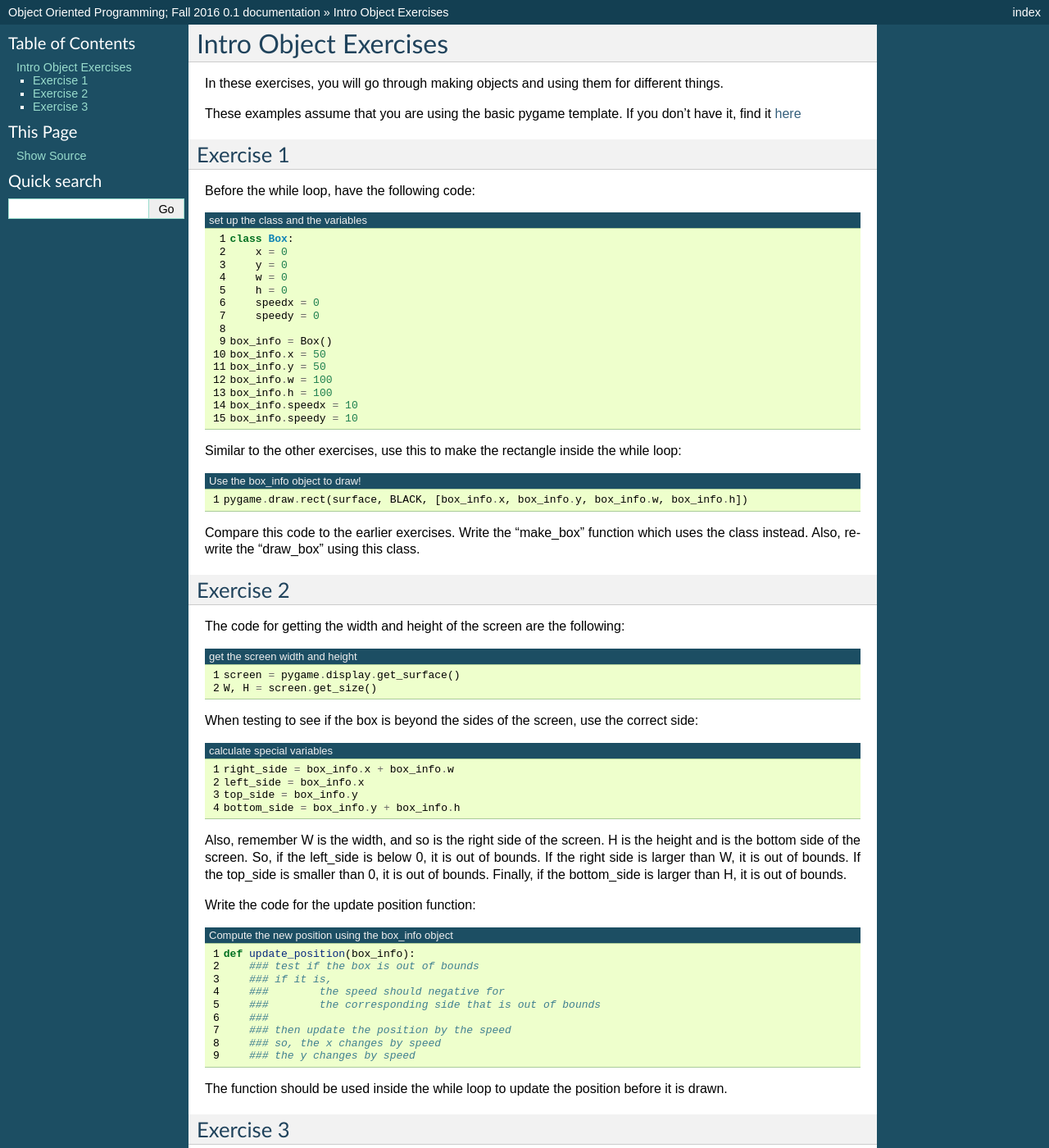
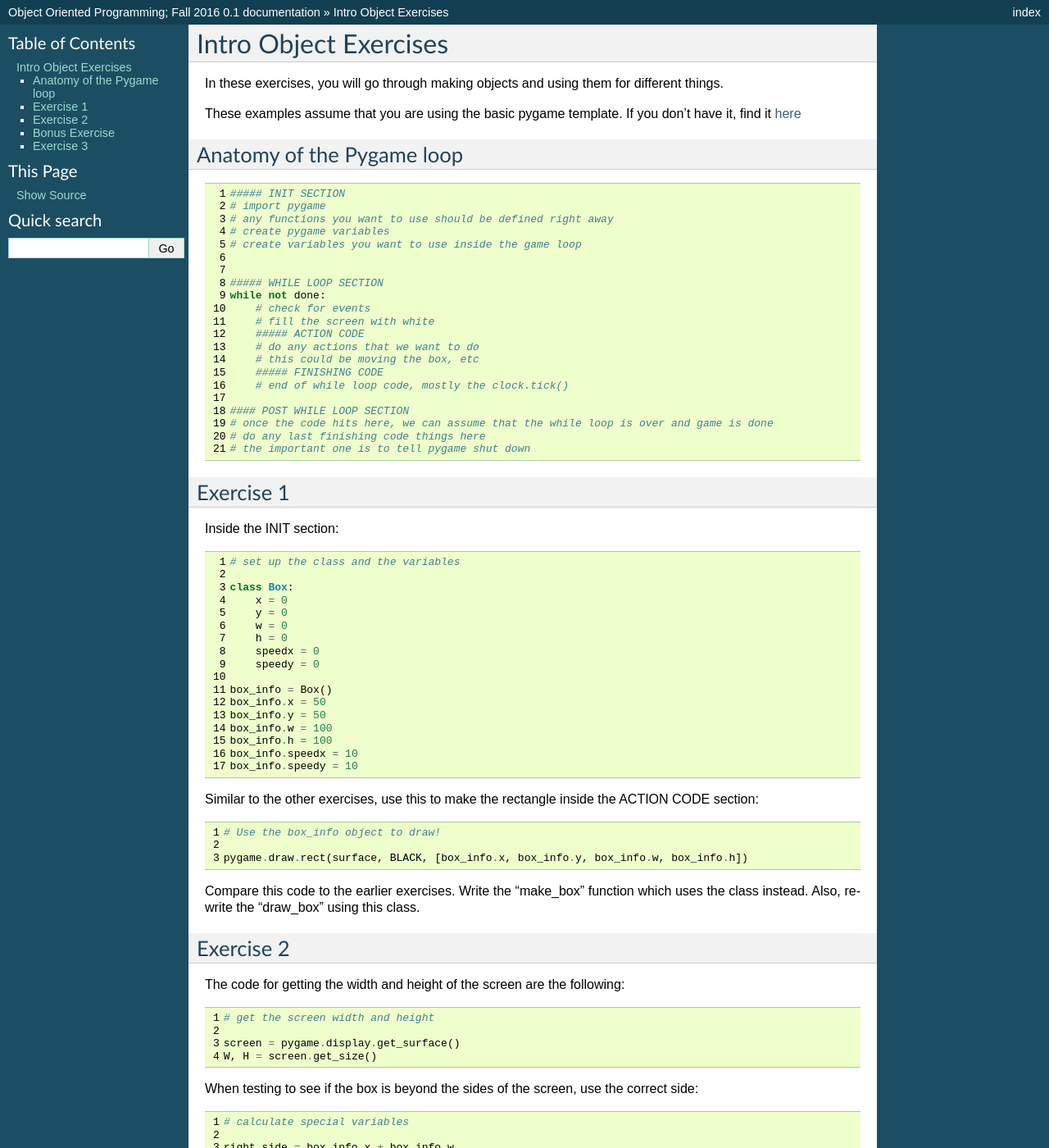
Before and after one commit to Heroes-Academy/OOP_Fall2016, a Sphinx documentation site: the page built from docs/source/exercises/intro_object_exercises.rst, in a window 1280 px wide and 1400 px high. Shown: the whole window at 82% size. Built offline with Sphinx 7.4.7, drawn with Linux system fonts in a browser that asks for light colours; pages that are not in the unit, such as notebooks, are missing from menus; some of the changed text lies outside the part shown.

Commit message:
week4 stuff

```diff
--- a/docs/source/exercises/intro_object_exercises.rst
+++ b/docs/source/exercises/intro_object_exercises.rst
@@ -7,14 +7,44 @@
 If you don't have it, find it `here <https://github.com/Heroes-Academy/OOP_Fall2016/blob/master/code/base_pygame.py>`_
 
 
+Anatomy of the Pygame loop
+**************************
+
+.. code-block:: python
+    :linenos:
+
+    ##### INIT SECTION
+    # import pygame
+    # any functions you want to use should be defined right away
+    # create pygame variables
+    # create variables you want to use inside the game loop
+
+
+    ##### WHILE LOOP SECTION
+    while not done:
+        # check for events
+        # fill the screen with white
+        ##### ACTION CODE
+        # do any actions that we want to do
+        # this could be moving the box, etc
+        ##### FINISHING CODE
+        # end of while loop code, mostly the clock.tick()
+
+    #### POST WHILE LOOP SECTION
+    # once the code hits here, we can assume that the while loop is over and game is done
+    # do any last finishing code things here
+    # the important one is to tell pygame shut down
+
+
 Exercise 1
 **********
 
-Before the while loop, have the following code:
+Inside the INIT section:
 
 .. code-block:: python
     :linenos:
-    :caption: set up the class and the variables
+
+    # set up the class and the variables
 
     class Box:
         x = 0
@@ -32,11 +62,12 @@
     box_info.speedx = 10
     box_info.speedy = 10
 
-Similar to the other exercises, use this to make the rectangle inside the while loop:
+Similar to the other exercises, use this to make the rectangle inside the ACTION CODE section:
 
 .. code-block:: python
     :linenos:
-    :caption: Use the box_info object to draw!
+
+    # Use the box_info object to draw!
 
     pygame.draw.rect(surface, BLACK, [box_info.x, box_info.y, box_info.w, box_info.h])
 
@@ -50,7 +81,8 @@
 
 .. code-block:: python
     :linenos:
-    :caption: get the screen width and height
+
+    # get the screen width and height
 
     screen = pygame.display.get_surface()
     W, H = screen.get_size()
@@ -59,7 +91,8 @@
 
 .. code-block:: python
     :linenos:
-    :caption: calculate special variables
+
+    # calculate special variables
 
     right_side = box_info.x + box_info.w
     left_side = box_info.x
@@ -78,7 +111,8 @@
 
 .. code-block:: python
     :linenos:
-    :caption: Compute the new position using the box_info object
+
+    # Compute the new position using the box_info object
 
     def update_position(box_info):
         ### test if the box is out of bounds
@@ -93,11 +127,11 @@
 The function should be used inside the while loop to update the position before it is drawn.
 
 
-Exercise 3
-**********
+Bonus Exercise
+**************
 
 For fun, we are going to add gravity.  Gravity is just a way of updating the y speed.
-Add the following code into update_position.
+Add the following code into update_position.  Your Box class will need a new variable: mass.
 
 .. code-block:: python
     :linenos:
@@ -112,3 +146,40 @@
 
 
 Play with different values of gravity.  Also, play with different values of mass.
+
+
+Exercise 3
+**********
+
+Let's add a function into our class so that it can draw itself.
+
+
+
+.. code-block:: python
+    :linenos:
+
+    # Compute the new position using the box_info object
+
+    class Box:
+        x = 0
+        y = 0
+        w = 0
+        h = 0
+        speedx = 0
+        speedy = 0
+
+        def update_position(self):
+            ### everything stays the same, except you can get access to the variables using "self" now
+            ### test if the box is out of bounds
+            ### if it is,
+            ###        the speed should negative for
+            ###        the corresponding side that is out of bounds
+            ###
+            ### then update the position by the speed
+            ### so, the x changes by speed
+            ### the y changes by speed
+
+    ## assume we do
+    ## box = Box()
+    ## then, later, you can use it with
+    ## box.update_position()
```
